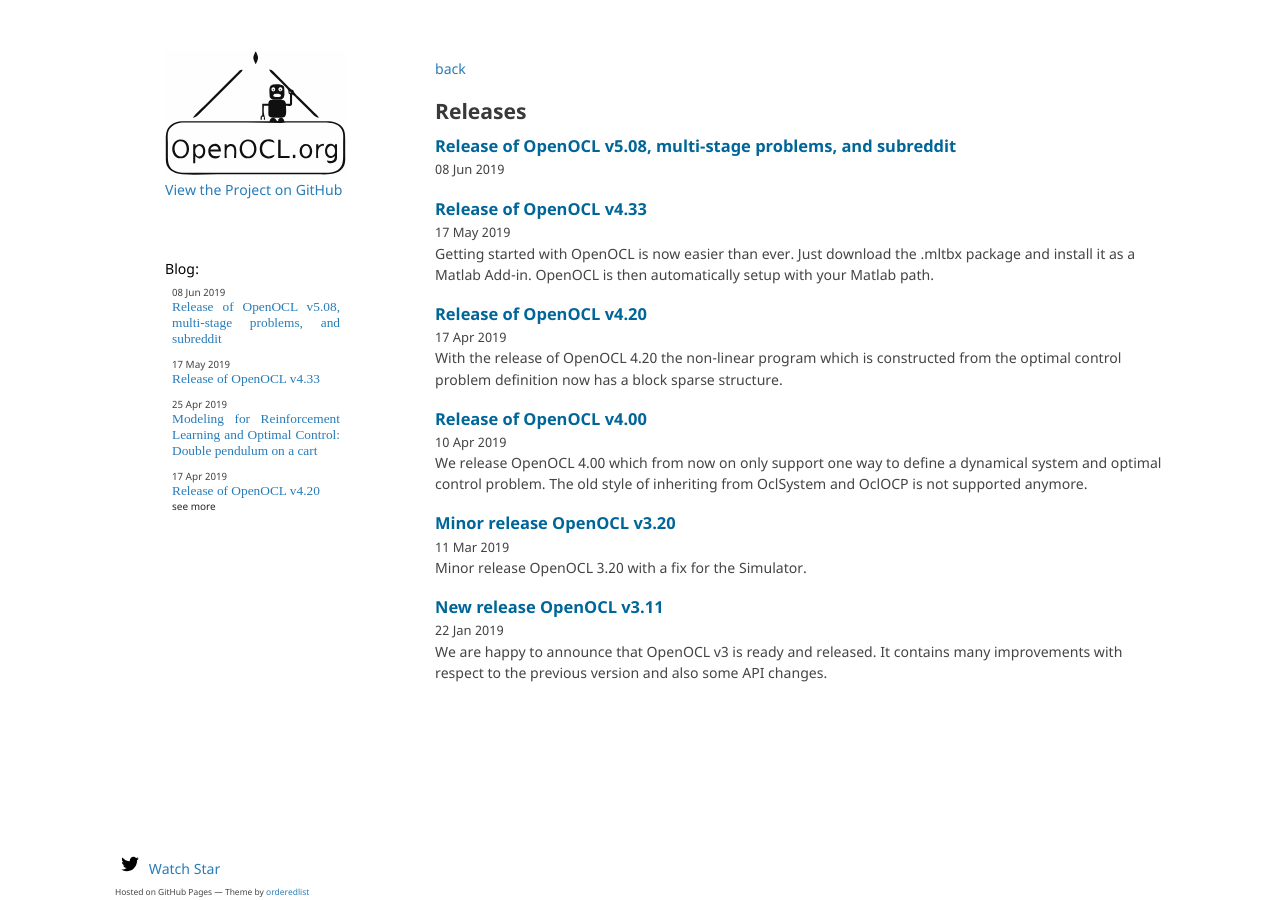
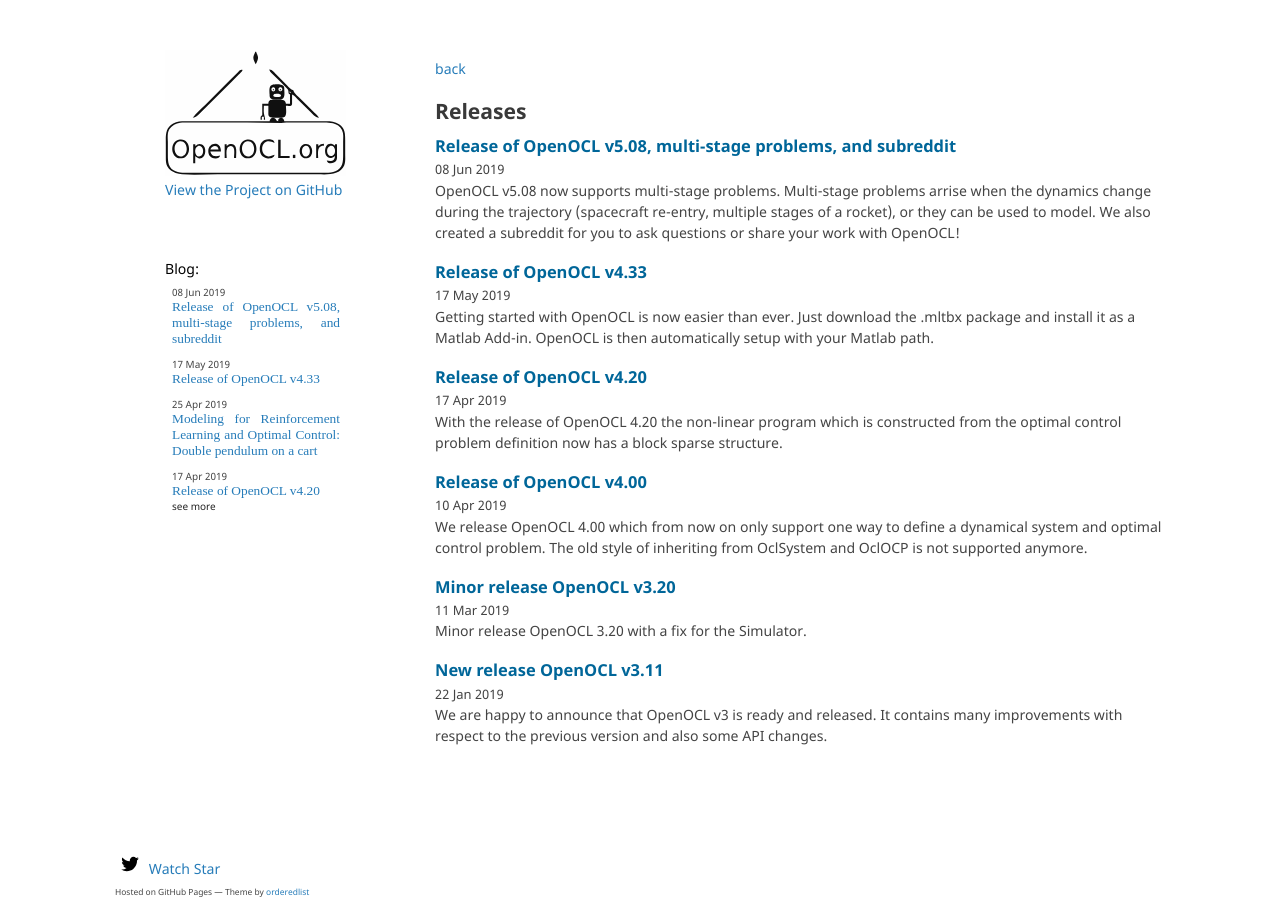
Before and after one commit to OpenOCL/openocl.github.io, a Jekyll site: the page built from categories/releases.md, in a window 1280 px wide. Built offline with Jekyll 4.4.1, drawn with Linux system fonts in a browser that asks for light colours; some web fonts are replaced.

Commit message:
Update 2019-06-08-release-5.08.md

```diff
--- a/_posts/2019-06-08-release-5.08.md
+++ b/_posts/2019-06-08-release-5.08.md
@@ -3,10 +3,10 @@
 categories: releases
 last_modified_at: 2019-06-09
 permalink: /:categories/:title/
-short:
+short: OpenOCL v5.08 now supports multi-stage problems. Multi-stage problems arrise when the dynamics change during the trajectory (spacecraft re-entry, multiple stages of a rocket), or they can be used to model. We also created a subreddit for you to ask questions or share your work with OpenOCL!
 ---
 
-# Release of OpenOCL v5.08
+# Release of OpenOCL v5.08, multi-stage problems, and subreddit
 
 OpenOCL v5.08 now supports multi-stage problems. There are two examples: bouncing ball (2 stages) and bouncing ball simulation (uncontrolled, 5-stages).
 Multi-stage problems arrise when the dynamics change during the trajectory (spacecraft re-entry, multiple stages of a rocket), or they can be used to model
```
